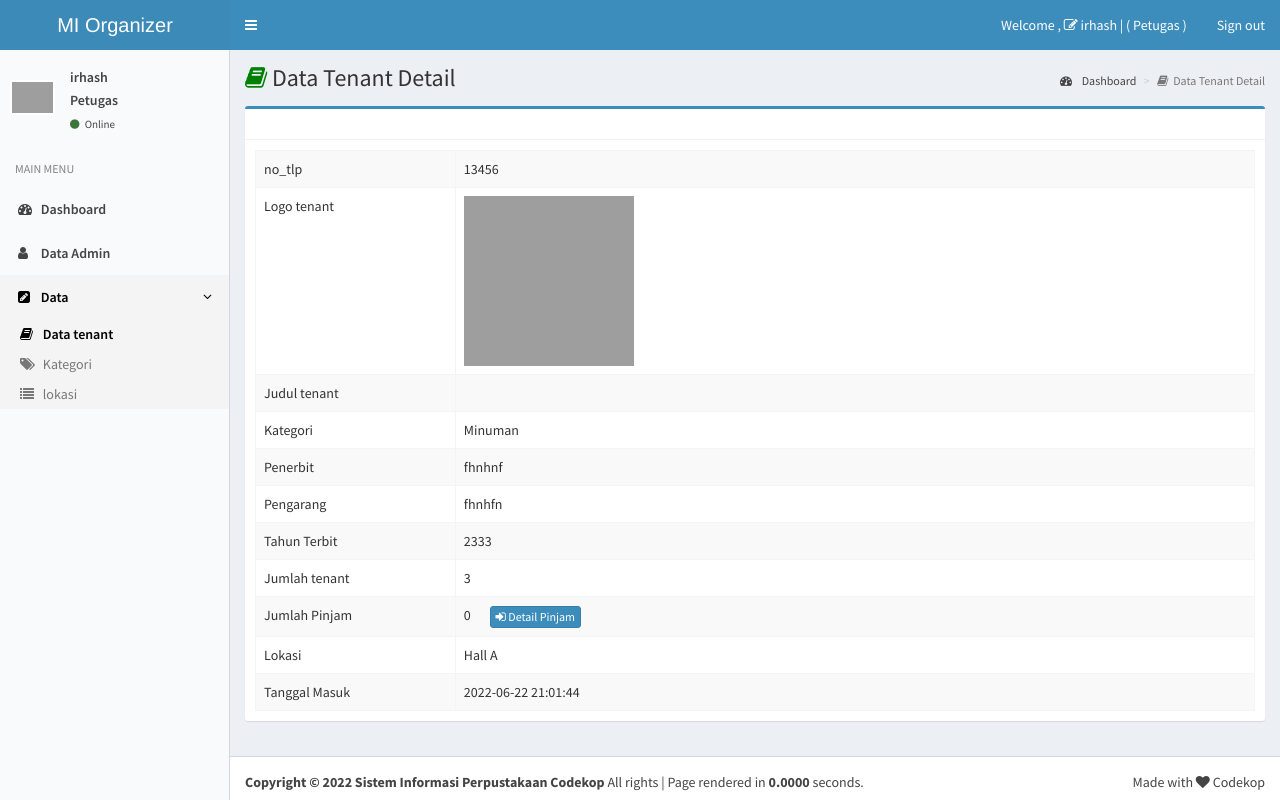
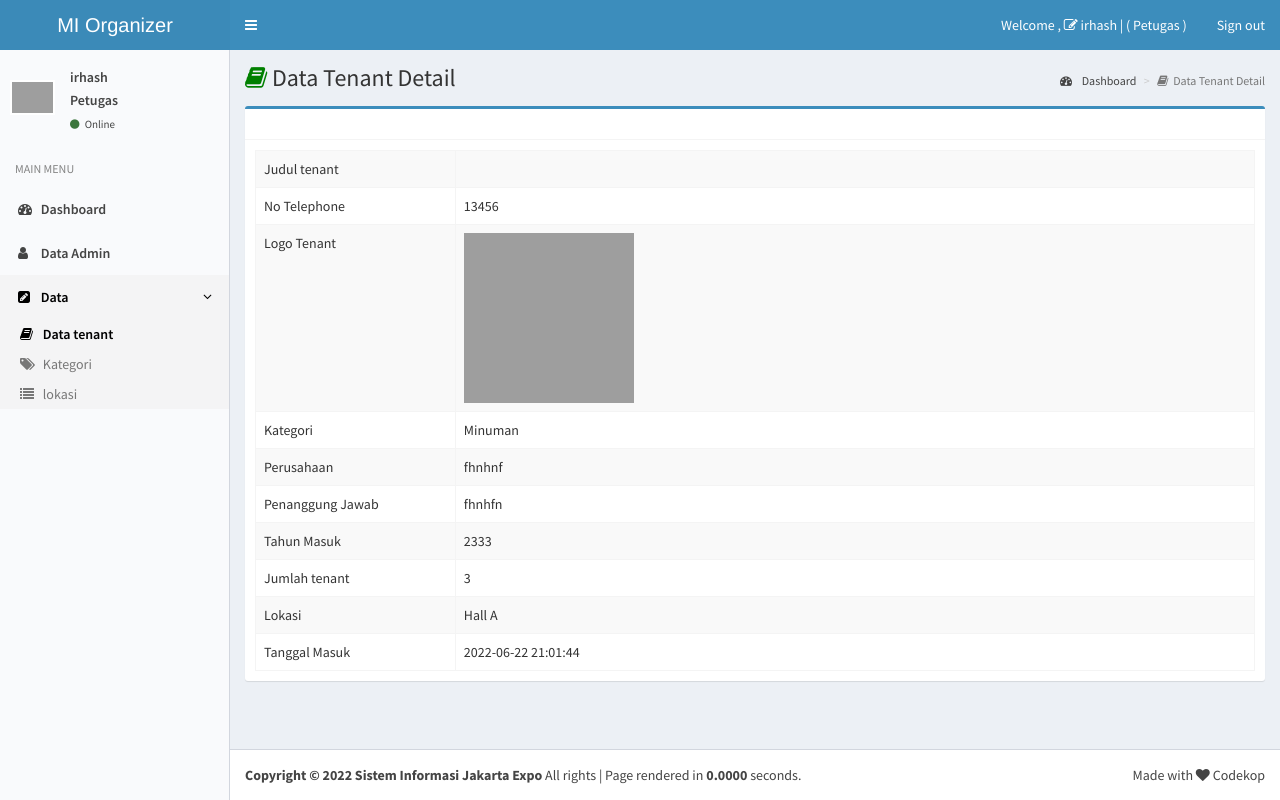
Before and after one commit to irufa12/mi-organizer, a CodeIgniter app: page /database/data/tenantdetail/9 in a window 1280 px wide. Run offline with CodeIgniter, Linux system fonts and the light colour scheme; a user stored in the database is signed in; data comes from the database, SQL or seed files in the repository; data that the repository does not hold is empty; some libraries are stand-ins or nearby versions; grey boxes are pictures that could not be loaded.

Commit message:
restore v2

```diff
--- a/application/controllers/Data.php
+++ b/application/controllers/Data.php
@@ -127,10 +127,10 @@ class Data extends CI_Controller {
 				'tenant_id'=>$tenant_id,
 				'id_kategori'=>htmlentities($post['kategori']),
 				'id_lokasi' => htmlentities($post['lokasi']),
-				'no_tlp' => htmlentities($post['no_tlp']),
-				'title'  => htmlentities($post['title']),
-				'pengarang'=> htmlentities($post['pengarang']),
-				'penerbit'=> htmlentities($post['penerbit']),
+				'no_telephone' => htmlentities($post['no_telephone']),
+				'nama_tenant'  => htmlentities($post['nama_tenant']),
+				'penanggung_jawab'=> htmlentities($post['penanggung_jawab']),
+				'perusahaan'=> htmlentities($post['perusahaan']),
 				'thn_tenant' => htmlentities($post['thn']),
 				'isi' => $this->input->post('ket'),
 				'jml'=> htmlentities($post['jml']),
@@ -183,7 +183,7 @@ class Data extends CI_Controller {
 				}
 			}
 
-			$this->db->inser('tbl_tenant', $data);
+			$this->db->insert('tbl_tenant', $data);
 
 			$this->session->set_flashdata('pesan','<div id="notifikasi"><div class="alert alert-success">
 			<p> Tambah tenant Sukses !</p>
@@ -198,10 +198,10 @@ class Data extends CI_Controller {
 			$data = array(
 				'id_kategori'=>htmlentities($post['kategori']),
 				'id_lokasi' => htmlentities($post['lokasi']),
-				'no_tlp' => htmlentities($post['no_tlp']),
+				'no_telephone' => htmlentities($post['no_telephone']),
 				'title'  => htmlentities($post['title']),
-				'pengarang'=> htmlentities($post['pengarang']),
-				'penerbit'=> htmlentities($post['penerbit']),
+				'penanggung_jawab'=> htmlentities($post['penanggung_jawab']),
+				'perusahaan'=> htmlentities($post['perusahaan']),
 				'thn_tenant' => htmlentities($post['thn']),
 				'isi' => $this->input->post('ket'),
 				'jml'=> htmlentities($post['jml']),
--- a/application/views/footer_view.php
+++ b/application/views/footer_view.php
@@ -1,7 +1,7 @@
 <?php defined('BASEPATH') OR exit('No direct script access allowed');?>
 <div class="clearfix"></div>
 <footer class="main-footer">
-    <div id="mycredit"><strong> Copyright &copy; <?php echo date('Y');?> Sistem Informasi Perpustakaan Codekop
+    <div id="mycredit"><strong> Copyright &copy; <?php echo date('Y');?> Sistem Informasi Jakarta Expo
     </strong> All rights | Page rendered in <strong>{elapsed_time}</strong> seconds.
     <div class="pull-right">
      <span id="made_with"></span>
--- a/application/views/header_view.php
+++ b/application/views/header_view.php
@@ -4,7 +4,7 @@
 <head>
   <meta charset="utf-8">
   <meta http-equiv="X-UA-Compatible" content="IE=edge">
-  <title><?php echo $title_web;?> | Sistem Informasi Perpustakaan Codekop </title>
+  <title><?php echo $title_web;?> | Sistem Informasi Jakarta Expo </title>
   <!-- Tell the browser to be responsive to screen width -->
 
 
--- a/application/views/tenant/detail.php
+++ b/application/views/tenant/detail.php
@@ -27,11 +27,15 @@
 			    <div class="box-body">
 					<table class="table table-striped table-bordered">
 						<tr>
-							<td style="width:20%">no_tlp</td>
-							<td><?= $tenant->no_tlp;?></td>
+							<td>Judul tenant</td>
+							<td><?= $tenant->nama_tenant;?></td>
 						</tr>
 						<tr>
-							<td>Logo tenant</td>
+							<td style="width:20%">No Telephone</td>
+							<td><?= $tenant->no_telephone;?></td>
+						</tr>
+						<tr>
+							<td>Logo Tenant</td>
 							<td><?php if(!empty($tenant->logo !== "0")){?>
 									<a href="<?= base_url('assets_style/image/tenant/'.$tenant->logo);?>" target="_blank">
 										<img src="<?= base_url('assets_style/image/tenant/'.$tenant->logo);?>" style="width:170px;height:170px;" class="img-responsive">
@@ -40,30 +44,26 @@
 								</td>
 						</tr>
 						<tr>
-							<td>Judul tenant</td>
-							<td><?= $tenant->nama_tenant;?></td>
-						</tr>
-						<tr>
 							<td>Kategori</td>
 							<td><?= $kat->nama_kategori;?></td>
 						</tr>
 						<tr>
-							<td>Penerbit</td>
-							<td><?= $tenant->penerbit;?></td>
+							<td>Perusahaan</td>
+							<td><?= $tenant->perusahaan;?></td>
 						</tr>
 						<tr>
-							<td>Pengarang</td>
-							<td><?= $tenant->pengarang;?></td>
+							<td>Penanggung Jawab</td>
+							<td><?= $tenant->penanggung_jawab;?></td>
 						</tr>
 						<tr>
-							<td>Tahun Terbit</td>
+							<td>Tahun Masuk</td>
 							<td><?= $tenant->thn_tenant;?></td>
 						</tr>
 						<tr>
 							<td>Jumlah tenant</td>
 							<td><?= $tenant->jml;?></td>
 						</tr>
-						<tr>
+						<!-- <tr>
 							<td>Jumlah Pinjam</td>
 							<td>
 								<?php
@@ -79,11 +79,24 @@
 								<a data-toggle="modal" data-target="#TableAnggota" class="btn btn-primary btn-xs" style="margin-left:1pc;">
 									<i class="fa fa-sign-in"></i> Detail Pinjam</a>
 							</td>
-						</tr>
+						</tr> -->
+						<!-- <tr>
+							<td>Keterangan Lainnya</td>
+							<td><?= $tenant->isi;?></td>
+						</tr> -->
 						<tr>
 							<td>Lokasi</td>
 							<td><?= $lokasi->nama_lokasi;?></td>
 						</tr>
+						<!-- <tr>
+							<td>Lampiran</td>
+							<td><?php if(!empty($tenant->lampiran !== "0")){?>
+									<a href="<?= base_url('assets_style/image/tenant/'.$tenant->lampiran);?>" class="btn btn-primary btn-md" target="_blank">
+										<i class="fa fa-download"></i> Sample tenant
+									</a>
+								<?php  }else{ echo '<br/><p style="color:red">* Tidak ada Lampiran</p>';}?>
+                               </td>
+						</tr> -->
 						<tr>
 							<td>Tanggal Masuk</td>
 							<td><?= $tenant->tgl_masuk;?></td>
@@ -112,8 +125,8 @@
 			<th>No</th>
 			<th>ID</th>
 			<th>Nama</th>
-			<th>Jenkel</th>
-			<th>Telepon</th>
+			<th>Gender</th>
+			<th>Telephone</th>
 			<th>Tgl Pinjam</th>
 			<th>Lama Pinjam</th>
 		</tr>
--- a/assets_style/image/tenant/index.html
+++ /dev/null
@@ -1 +0,0 @@
-404
```
Also changed, not shown: application/views/tenant/edit_view.php (+6 -6 lines), application/views/tenant/tambah_view.php (+9 -17 lines), application/views/tenant/tenant_view.php (+5 -5 lines), mi-organizer.sql (+5 -5 lines), assets_style/image/tenant/02e2219314209906b1c0639c5866fad6.JPG (deleted), assets_style/image/tenant/70eee4b9abffbaa246633e2ebf42c31d.png (deleted), assets_style/image/tenant/afd4499c21b63d73ffc755f76a009e0f.JPG (deleted), assets_style/image/tenant/cf69a069013e97b40c288b2173a5bd4b.jpg (added), assets_style/image/tenant/ef83334a0fe01abe394bd2eeb0dc30cf.jpg (deleted), 1 other file.
